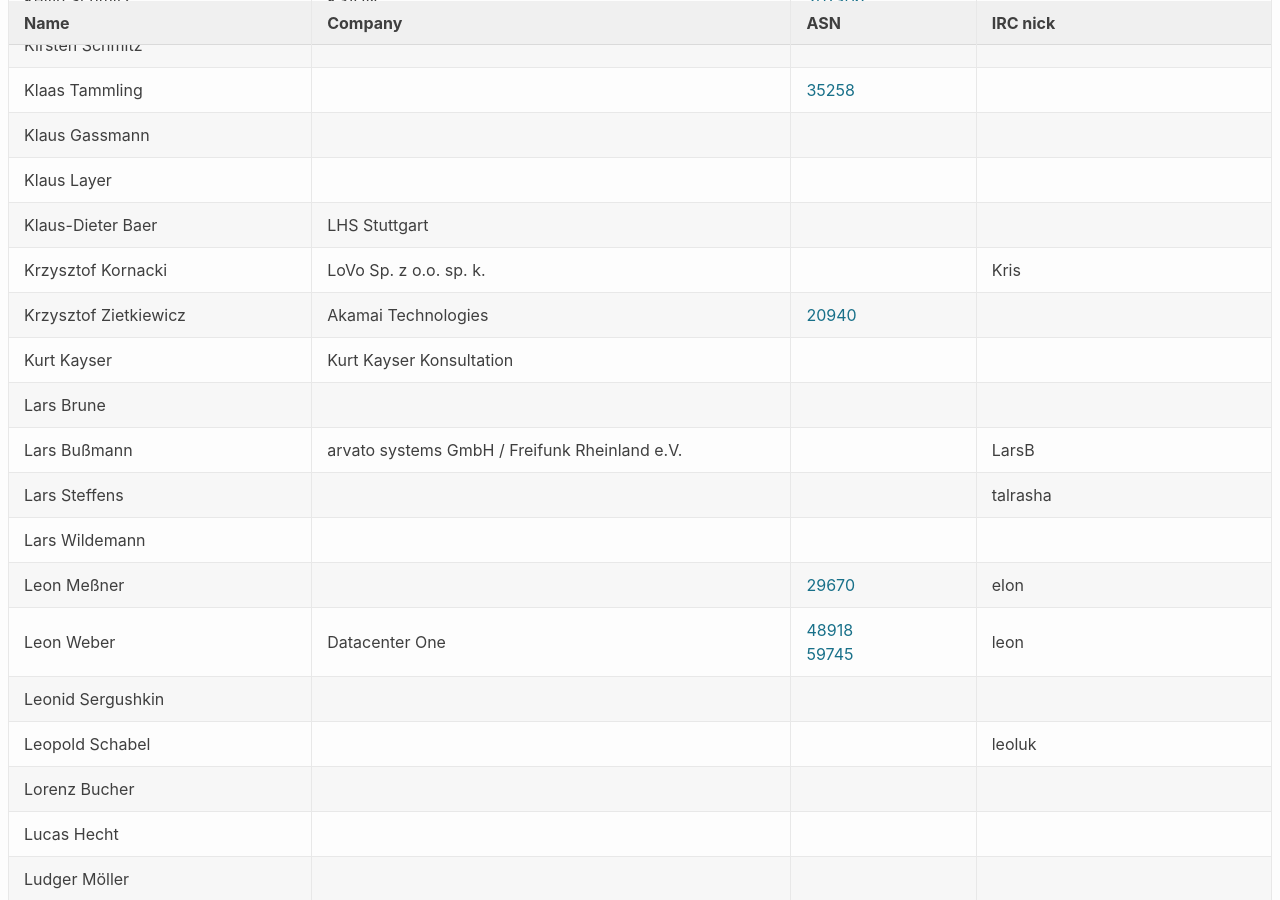
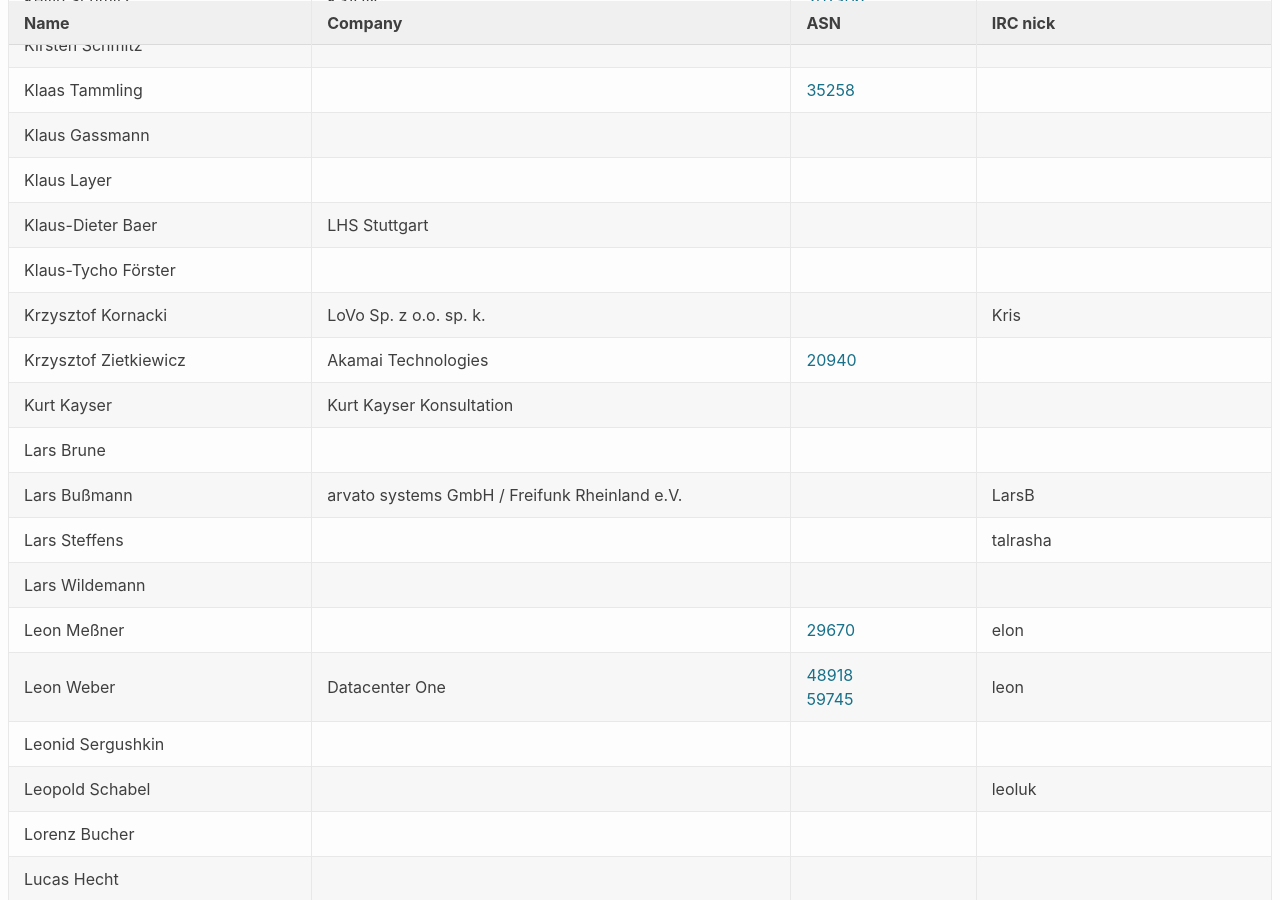
Before and after one commit to denog/pretix-attendeelist, a Jekyll site: the page built from index.markdown, in a window 1280 px wide and 900 px high, scrolled down 10432 px. Built offline with Jekyll 4.4.1, drawn with Linux system fonts in a browser that asks for light colours.

Commit message:
Latest data: Thu Nov  5 09:50:12 UTC 2020

```diff
--- a/_data/attendees.json
+++ b/_data/attendees.json
@@ -1350,6 +1350,12 @@
     "asn": null
   },
   {
+    "name": "Klaus-Tycho Förster",
+    "company": null,
+    "irc": null,
+    "asn": null
+  },
+  {
     "name": "Krzysztof Kornacki",
     "company": "LoVo Sp. z o.o. sp. k.",
     "irc": "Kris",
```
